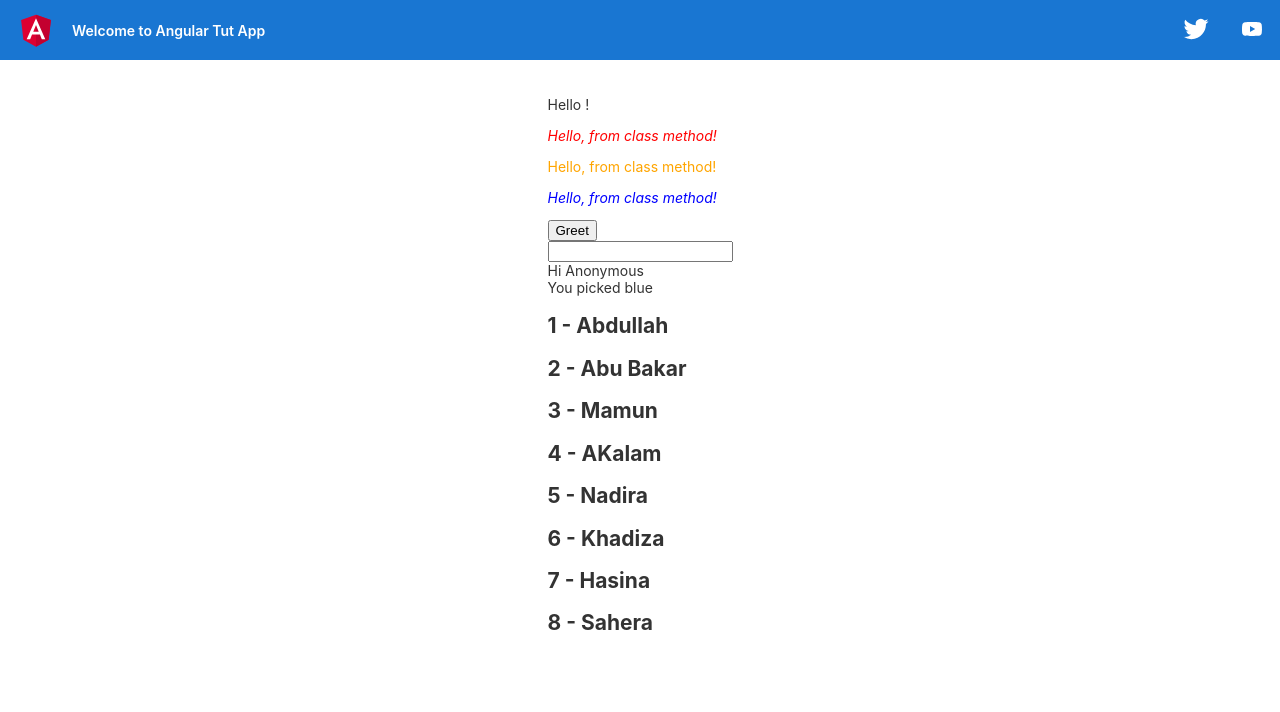
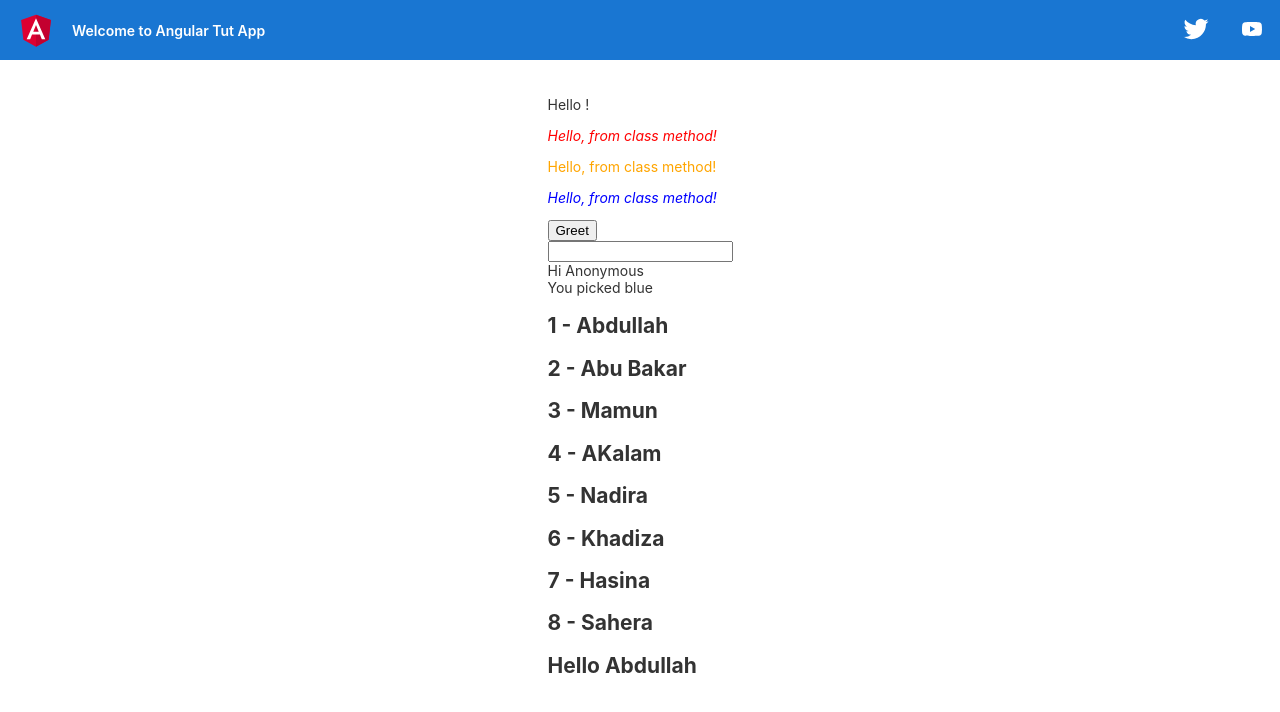
Before and after one commit to anewman15/angular-tut-app, an Angular app: page / in a window 1280 px wide. Shown: the top 712 px of the page. Built offline with nearby package versions, Linux system fonts and the light colour scheme.

Commit message:
Pass data from parent to child with @Input() decorator

```diff
--- a/src/app/app.component.html
+++ b/src/app/app.component.html
@@ -326,7 +326,7 @@
 </div>
 
 <div class="content" role="main">
-  <hello></hello>
+  <hello [parentData]="name"></hello>
 </div>
 
 <!-- * * * * * * * * * * * * * * * * * * * * * * * * * * * * * * * -->
--- a/src/app/app.component.ts
+++ b/src/app/app.component.ts
@@ -7,4 +7,5 @@ import { Component } from '@angular/core';
 })
 export class AppComponent {
   title = 'angular-tut-app';
+  public name = 'Abdullah';
 }
--- a/src/app/hello/hello.component.html
+++ b/src/app/hello/hello.component.html
@@ -25,3 +25,6 @@
 <div *ngFor="let name of names; index as index">
   <h2>{{index + 1}} - {{name}}</h2>
 </div>
+<div>
+  <h2>Hello {{myName}}</h2>
+</div>
--- a/src/app/hello/hello.component.ts
+++ b/src/app/hello/hello.component.ts
@@ -1,4 +1,4 @@
-import { Component, OnInit } from '@angular/core';
+import { Component, Input, OnInit } from '@angular/core';
 
 @Component({
   selector: 'hello',
@@ -18,6 +18,7 @@ import { Component, OnInit } from '@angular/core';
   `]
 })
 export class HelloComponent implements OnInit {
+  @Input('parentData') public myName: any;
   public name = '';
   public hasError = true;
   public isSpecial = true;
```
